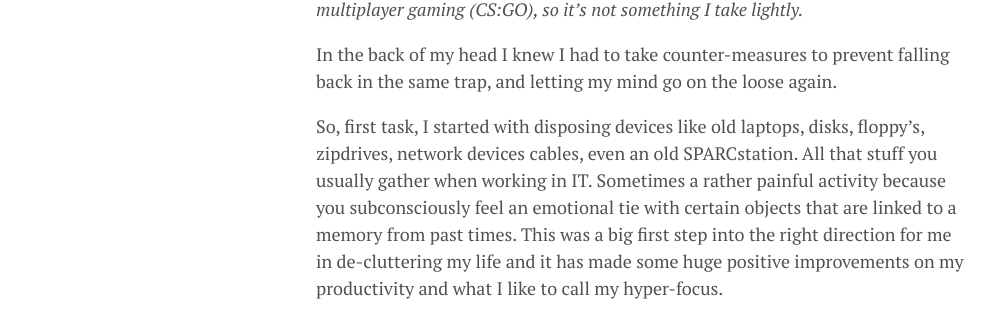
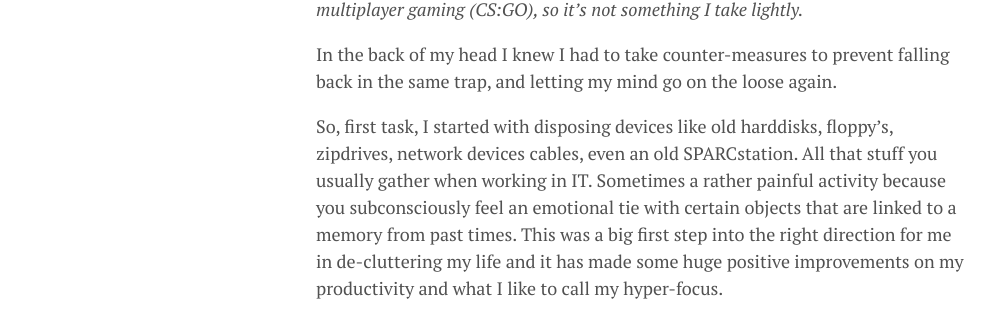
Before and after one commit to lgeurts/lgeurts.github.io, a Jekyll site: the page built from _posts/2021-11-09-why-i-decided-to-limit-my-social-presence.md, in a window 1280 px wide and 900 px high, scrolled down 670 px. Shown: the part 146-455 px from the top of the window, without its empty margins (0-995 px from the left). Built offline with Jekyll 4.4.1, drawn with Linux system fonts in a browser that asks for light colours; nearby versions of some CDN libraries; comment, search, counter and statistics services are not loaded.

Commit message:
Update 2021-11-09-why-i-decided-to-limit-my-social-presence.md

```diff
--- a/_posts/2021-11-09-why-i-decided-to-limit-my-social-presence.md
+++ b/_posts/2021-11-09-why-i-decided-to-limit-my-social-presence.md
@@ -18,7 +18,7 @@ In periods I can burn a lot of time tinkering with all kinds of hardware, Linux
 
 In the back of my head I knew I had to take counter-measures to prevent falling back in the same trap, and letting my mind go on the loose again.
 
-So, first task, I started with disposing devices like old laptops, disks, floppy's, zipdrives, network devices cables, even an old SPARCstation. All that stuff you usually gather when working in IT. Sometimes a rather painful activity because you subconsciously feel an emotional tie with certain objects that are linked to a memory from past times. This was a big first step into the right direction for me in de-cluttering my life and it has made some huge positive improvements on my productivity and what I like to call my hyper-focus.
+So, first task, I started with disposing devices like old harddisks, floppy's, zipdrives, network devices cables, even an old SPARCstation. All that stuff you usually gather when working in IT. Sometimes a rather painful activity because you subconsciously feel an emotional tie with certain objects that are linked to a memory from past times. This was a big first step into the right direction for me in de-cluttering my life and it has made some huge positive improvements on my productivity and what I like to call my hyper-focus.
 
 I also realized that while my workflow had improved a lot, I still did some really weird things that a younger me would never ever have approved. One of those things was for example leaving applications open and running in the background on my PC even when I was not there. I know it sounds rather silly, but closing any application when I don’t use it does help me focus on what I’m currently doing. For that reason I replaced the os on my daily driver (Ubuntu + Gnome) with [I3](https://i3wm.org/) on vanilla Debian. (See? I told you it's not exclusively about scoring points on [LinuxPorn](https://www.reddit.com/r/LinuxPorn/) amongst my fellow dorks!)
 
```
